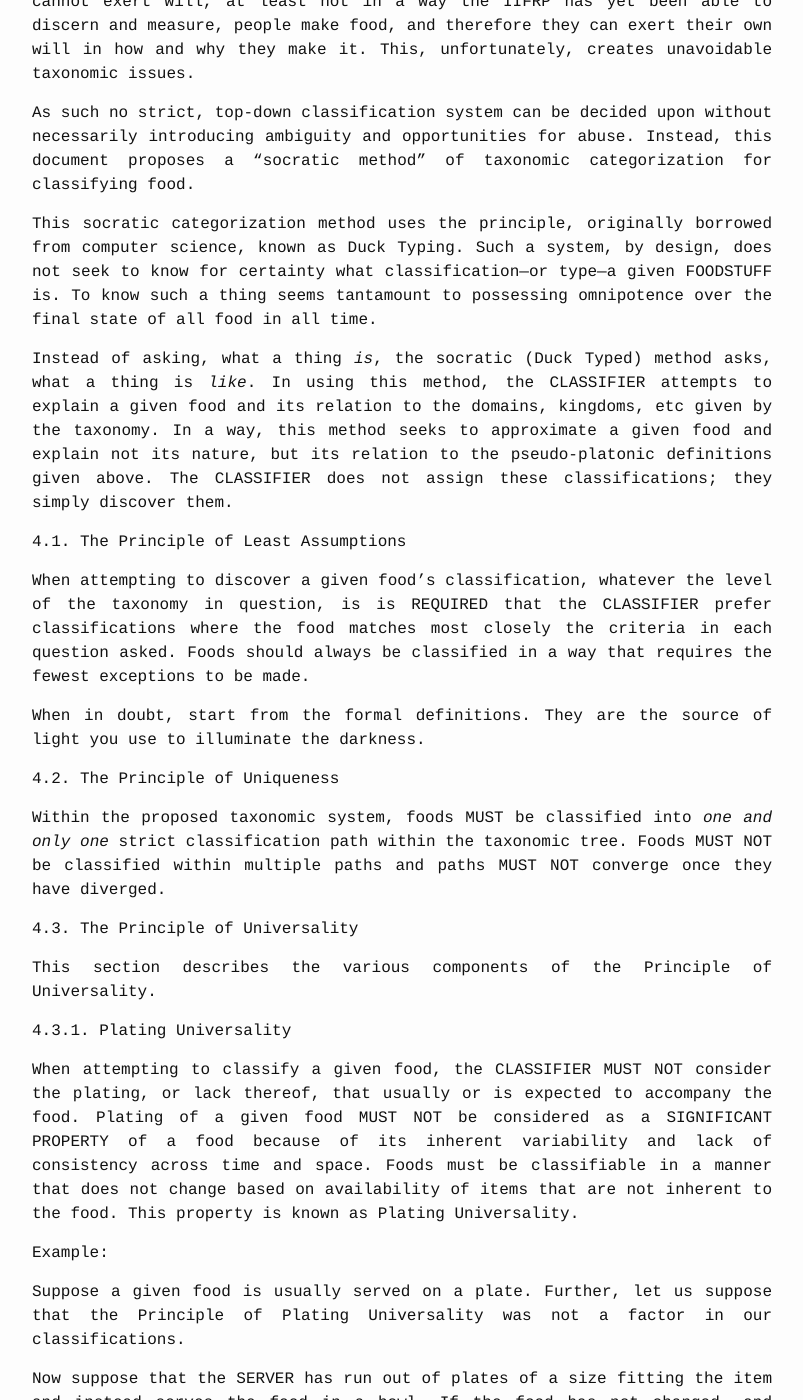
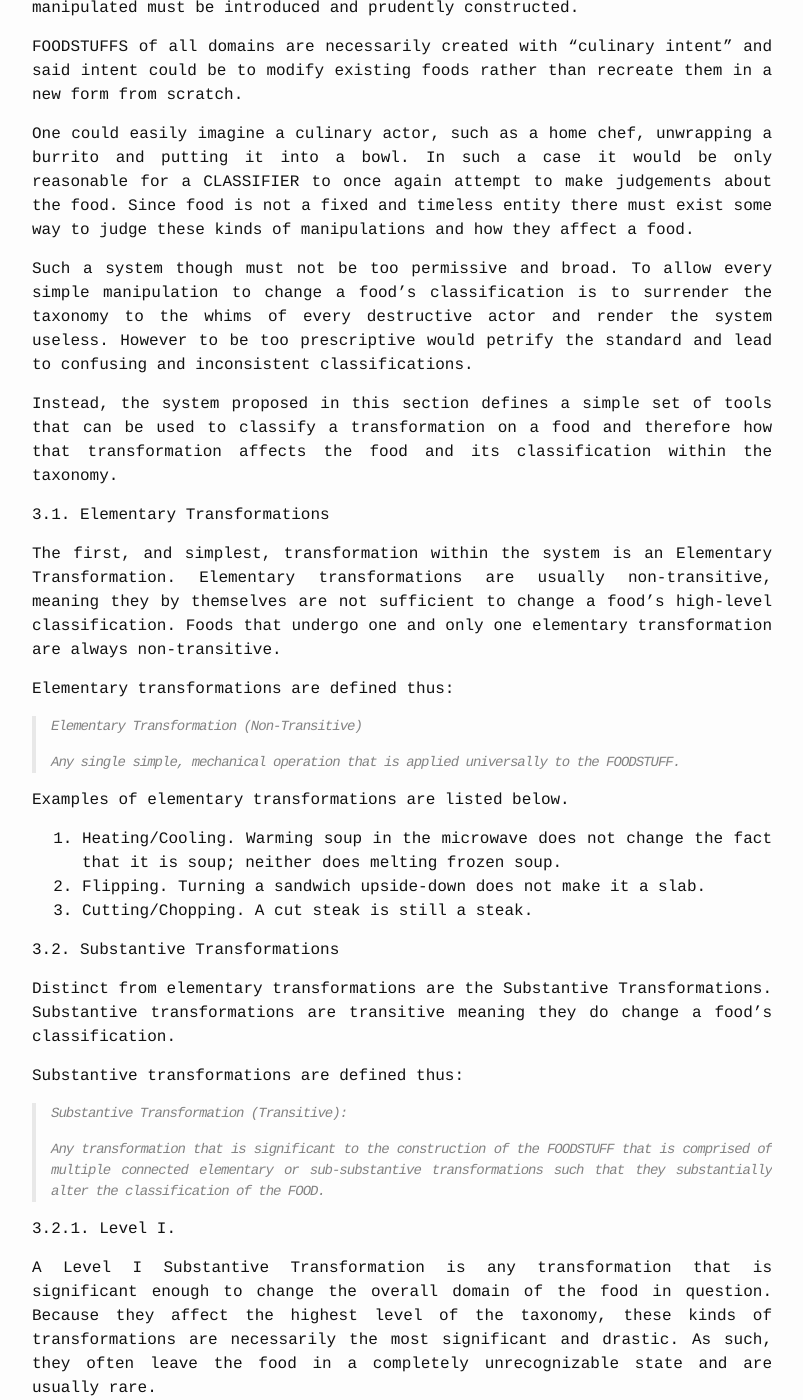
Before and after one commit to iifrp/iifrp.github.io, a Jekyll site: the page built from _rfc/RFC-5.md, in a window 1280 px wide and 1400 px high, scrolled down 10066 px. Shown: the whole window, without its empty margins (238-1041 px from the left). Built offline with Jekyll 4.4.1, drawn with Linux system fonts in a browser that asks for light colours; some of the changed text lies outside the part shown.

Commit message:
Finishes the draft of the taxonomy

```diff
--- a/_rfc/RFC-5.md
+++ b/_rfc/RFC-5.md
@@ -148,12 +146,21 @@
 
 > Potus (Beverage Domain):
 >
-> A FOODSTUFF that constitutes a significant portion of the experience of consumption; that is comprised of one or more ingredients that are either difficult or impossible to distinguish at consumption-time and that are of varying importance to the food; that are intended to be consumed within a single or finite number of sittings; that are consumed by drinking; and that are substantive and culinary in nature.
+> A FOODSTUFF that constitutes a significant portion of the experience of consumption; that is comprised of one or more ingredients that are either difficult or impossible to distinguish at consumption-time and are of varying importance to the food; that is intended to be consumed within a single or finite number of sittings; that is consumed by drinking; and that are substantive and culinary in nature.
 
 Similar to items classified within the Domain Catino (Dish), Beverages/Drinks must be "substantive and culinary in nature". As such, a glass of water does not constitute a food within the Potus Domain. Such a thing is likely an ingredient. For more information see Section 5: Regarding Ingredients.
 
 <span id="2.1.3">2.1.3.</span> Condimentum (Condiment Domain)
-Condimentum
+
+FOODSTUFFS classified in the Condimentum (Condiment) Domain, often referred to as simply Condiments, are those that do not comprise a significant or otherwise RECOMMENDED component of a full meal, though they may convey caloric, nutritional, or enjoyment when consumed. FOODSTUFFS in this domain are rarely consumed alone without paring with FOODSTUFFS from the other two domains.
+
+In order to meet the definition of a Condimentum (Condiment), a food must meet the following formal definition:
+
+> Condimentum (Condiment Domain):
+>
+> A FOODSTUFF that does not constitute a significant portion of the experience of consumption; that is comprised of one or more ingredients of varying importance to the food; that are culinary in nature.
+
+Domain Condimentum is a domain of primitive foods; those just within the classification of Food itself. Notice the definition of foods within this domain do not require substance as the other domains require, nor do they require ingredients to be difficult to distinguish (as in Domain Potus) or that they be consumed within a single or finite setting.
 
 <span id="2.1.1">2.1.4.</span> Diagram
 
@@ -312,26 +319,68 @@
 
 <span id="3">3.</span> **TRANSFORMATIONS**
 
+Because FOODSTUFFS, once created, can be manipulated in ways that can necessitate a change in classification, such a system for how foods can be manipulated must be introduced and prudently constructed.
 
+FOODSTUFFS of all domains are necessarily created with "culinary intent" and said intent could be to modify existing foods rather than recreate them in a new form from scratch.
+
+One could easily imagine a culinary actor, such as a home chef, unwrapping a burrito and putting it into a bowl. In such a case it would be only reasonable for a CLASSIFIER to once again attempt to make judgements about the food. Since food is not a fixed and timeless entity there must exist some way to judge these kinds of manipulations and how they affect a food.
+
+Such a system though must not be too permissive and broad. To allow every simple manipulation to change a food's classification is to surrender the taxonomy to the whims of every destructive actor and render the system useless. However to be too prescriptive would petrify the standard and lead to confusing and inconsistent classifications.
+
+Instead, the system proposed in this section defines a simple set of tools that can be used to classify a transformation on a food and therefore how that transformation affects the food and its classification within the taxonomy.
 
 <span id="3.1">3.1.</span> Elementary Transformations
+
+The first, and simplest, transformation within the system is an Elementary Transformation. Elementary transformations are usually non-transitive, meaning they by themselves are not sufficient to change a food's high-level classification. Foods that undergo one and only one elementary transformation are always non-transitive.
+
+Elementary transformations are defined thus:
+
+> Elementary Transformation (Non-Transitive)
+>
+> Any single simple, mechanical operation that is applied universally to the FOODSTUFF.
+
+Examples of elementary transformations are listed below.
+
+1. Heating/Cooling. Warming soup in the microwave does not change the fact that it is soup; neither does melting frozen soup.
+2. Flipping. Turning a sandwich upside-down does not make it a slab.
+3. Cutting/Chopping. A cut steak is still a steak.
 
 
 <span id="3.2">3.2.</span> Substantive Transformations
 
+Distinct from elementary transformations are the Substantive Transformations. Substantive transformations are transitive meaning they do change a food's classification.
 
+Substantive transformations are defined thus:
+
+> Substantive Transformation (Transitive):
+>
+> Any transformation that is significant to the construction of the FOODSTUFF that is comprised of multiple connected elementary or sub-substantive transformations such that they substantially alter the classification of the FOOD.
 
 <span id="3.2.1">3.2.1.</span> Level I.
 
+A Level I Substantive Transformation is any transformation that is significant enough to change the overall domain of the food in question. Because they affect the highest level of the taxonomy, these kinds of transformations are necessarily the most significant and drastic. As such, they often leave the food in a completely unrecognizable state and are usually rare.
 
+Examples of a Level I substantive transformation are as follows:
+
+1. Blending a sandwith with water to create a liquid.
+2. Boiling fish in water so as to extract all flavors and create a stock.
+
+Usually, FOODSTUFFS that undergo a Level I substantive transformation end the transformation as either a food in Domain Potus (Beverage) or Domain Condimentum (Condiment). It is rare for a food to enter a Level I substantive transformation as a condiment or beverage and exit as a dish.
 
 <span id="3.2.2">3.2.3.</span> Level II.
 
+A Level II substantive transformation is one that is significant enough to change the kingdom to which a food can be classified. These transformations are significant enough to substantially alter the food's categorization at a high level but fall short of changing the food's domain.
+
+Examples of a Level II substantive transformation are as follows:
+
+1. Adding slices of bread around a steak; making it a sandwich.
+2. Unrolling a burrito.
+3. Draining a soup and serving the leftover ingredients as a salad.
 
 
-<span id="3.2.3">3.2.3.</span> Level III.
+<span id="3.2.3">3.2.3.</span> Level III. and onwards
 
-
+The remaining levels of substantive transformations follow in the same manner as the previous two. Each additional level of tranformation is by definition substantial enough to alter the corresponding level of the taxonomy. For example a Level III substantive transformation would be sufficient to change a FOODSTUFF's Phyla, but not its kingdom.
 
 <span id="4">4.</span> **SOCRATIC CATEGORIZATION GUIDELINES**
 
@@ -386,7 +435,6 @@
 
 E.g. Breakfast is a relative concept. A hash is still a salad whether it is eaten in the morning or in the evening.
 
-
 <span id="4.4">4.4.</span> Socratic Criteria
 
 The exact method of determining a given food's classification within the taxonomy is not always repeatable in the same way each time. That said, here are some guideline questions to help aid the debate and pursue the true classification. A potential CLASSIFIER should review these questions and understand them, as well as understand the purpose of each question. The latter understanding will help develop the potential CLASSIFIER's ability to generate future useful socratic classification questions.
```
Also changed, not shown: other parts of _rfc/RFC-5.md (+2 -10 lines).
